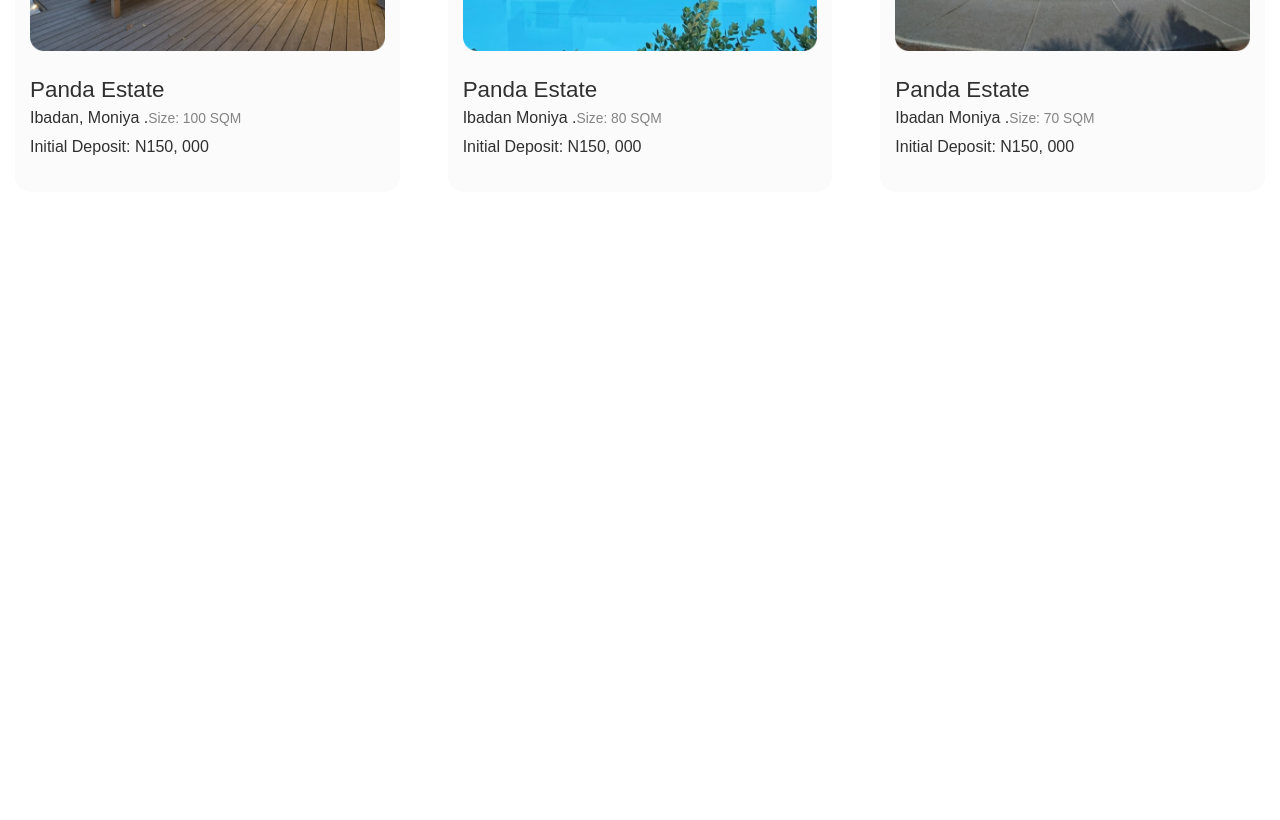
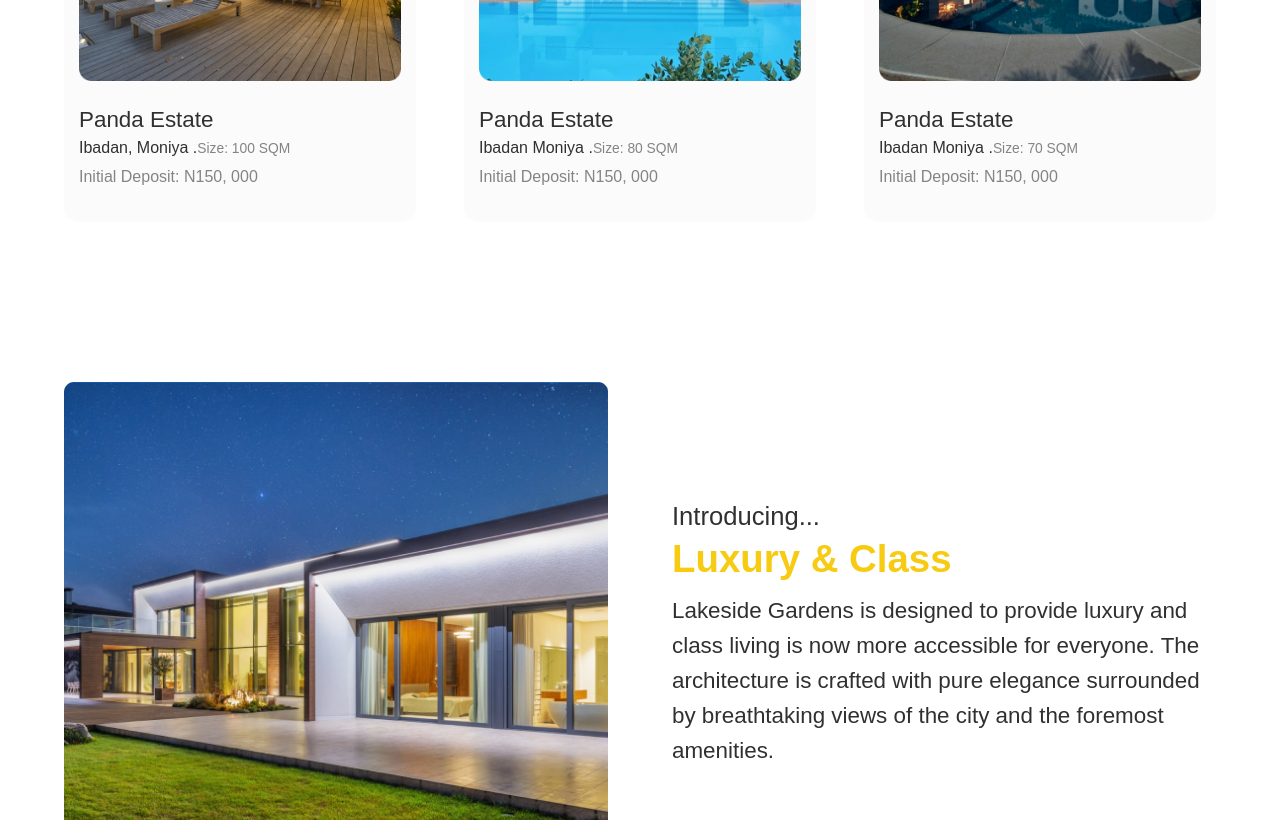
Before and after one commit to temiye18/luxury-homes, a React (Create React App) app: page / in a window 1280 px wide. Shown: the part 1980-2800 px from the top of the page. Before the commit the page ends 2172 px from the top, so only its background shows below. Built offline with nearby package versions, Linux system fonts and the light colour scheme; the HTML template or start-up script is replaced by a standard one.

Commit message:
luxury section

```diff
--- a/src/App.js
+++ b/src/App.js
@@ -1,6 +1,7 @@
 import React, { useState } from "react";
 import Navbar from "./components/Header/Navbar";
 import Hero from "./components/Hero/Hero";
+import Introduction from "./components/Intro/Introduction";
 import Properties from "./components/Properties/Properties";
 import Sidebar from "./components/Sidebar/Sidebar";
 function App() {
@@ -19,6 +20,7 @@ function App() {
       <Sidebar closeSideBar={closeSideBar} isBarOpen={isBarOpen} />
       <Hero />
       <Properties />
+      <Introduction />
     </>
   );
 }
--- a/src/components/Header/Navbar.module.css
+++ b/src/components/Header/Navbar.module.css
@@ -1,5 +1,7 @@
 .header {
   box-shadow: 0px 6px 60px rgba(0, 0, 0, 0.1);
+  position: relative;
+  z-index: 2;
 }
 
 .navbar {
@@ -46,6 +48,7 @@
 .navbar .menu {
   font-size: 2rem;
   color: var(--yellow-color);
+  margin-left: auto;
 }
 
 @media (min-width: 901px) {
@@ -53,3 +56,10 @@
     display: none;
   }
 }
+
+@media (max-width: 901px) {
+  .navbar {
+    padding-left: 0;
+    padding-right: 0;
+  }
+}
--- a/src/components/Hero/Hero.js
+++ b/src/components/Hero/Hero.js
@@ -6,7 +6,7 @@ import vectorLogo from "../../assets/Underline.png";
 
 const Hero = () => {
   return (
-    <section>
+    <section className={classes.hero__back}>
       <Container>
         <div className={classes.welcome__text}>
           <h2>It's not just Real Estate. It's an Investment in your Future.</h2>
--- a/src/components/Hero/Hero.module.css
+++ b/src/components/Hero/Hero.module.css
@@ -1,9 +1,12 @@
+.hero__back {
+  background-color: #fbfbfb;
+}
+
 .welcome__text {
   padding-top: 5rem;
   padding-bottom: 5rem;
   position: relative;
 }
-
 .welcome__text h2,
 .welcome__text p {
   display: flex;
--- /dev/null
+++ b/src/components/Intro/Intro.module.css
@@ -0,0 +1,44 @@
+.intro {
+  padding: 10rem 0;
+}
+
+.intro__container {
+  display: grid;
+  grid-template-columns: repeat(auto-fit, minmax(300px, auto));
+
+  justify-content: start;
+  place-items: center;
+  gap: 4rem;
+}
+
+.intro__item {
+  align-self: center;
+  justify-self: start;
+}
+
+p.intro__title {
+  font-size: 1.6rem;
+  font-weight: 400;
+}
+
+.intro__item h2 {
+  font-size: 2.4rem;
+  margin-top: -20px;
+  color: var(--yellow-color);
+  font-weight: 600;
+}
+
+p.intro__body {
+  font-size: 1.4rem;
+  font-weight: 400;
+  line-height: 35px;
+  margin-top: -20px;
+}
+
+.intro__button {
+  margin-top: 2rem;
+  border-radius: 5px;
+  font-size: 19px;
+  font-weight: 600;
+  padding: 16px 3rem;
+}
--- /dev/null
+++ b/src/components/Intro/Introduction.js
@@ -0,0 +1,35 @@
+import React from "react";
+import Container from "../UI/Container";
+import classes from "./Intro.module.css";
+import luxury_img from "../../assets/luxury_image.png";
+import Button from "../UI/Button";
+
+const Introduction = () => {
+  return (
+    <section className={classes.intro}>
+      <Container>
+        <div className={classes.my__div}>
+          <div className={classes.intro__container}>
+            <div className={classes.intro__image}>
+              <img src={luxury_img} alt="luxury_house" />
+            </div>
+            <div className={classes.intro__item}>
+              <p className={classes.intro__title}>Introducing...</p>
+              <h2>Luxury & Class</h2>
+              <p className={classes.intro__body}>
+                Lakeside Gardens is designed to provide luxury and class living
+                is now more accessible for everyone. The architecture is crafted
+                with pure elegance surrounded by breathtaking views of the city
+                and the foremost amenities.
+              </p>
+
+              <Button className={classes.intro__button}>Learn more</Button>
+            </div>
+          </div>
+        </div>
+      </Container>
+    </section>
+  );
+};
+
+export default Introduction;
--- a/src/components/Properties/Properties.module.css
+++ b/src/components/Properties/Properties.module.css
@@ -1,3 +1,7 @@
+.property__heading {
+  padding-top: 3.5rem;
+}
+
 .property__heading > h2 {
   max-width: 400px;
   margin-bottom: 0;
@@ -42,7 +46,7 @@
 .estate {
   display: grid;
   margin-top: 2rem;
-  grid-template-columns: repeat(auto-fit, minmax(300px, auto));
+  grid-template-columns: repeat(auto-fit, minmax(350px, auto));
   gap: 3rem;
   justify-content: center;
   animation-duration: 3s;
@@ -64,9 +68,16 @@
   color: #fff;
   padding: 8px 0;
   position: absolute;
-  bottom: 80%;
+  bottom: 78%;
   left: 60%;
 }
+@media (max-width: 450px) {
+  .estate__price {
+    bottom: 77%;
+    left: 58%;
+  }
+}
+
 .estate__item img {
   width: 100%;
 }
@@ -92,4 +103,5 @@
 
 .estate__deposit {
   margin-top: -5px;
+  color: #848484;
 }
--- a/src/components/UI/Container.js
+++ b/src/components/UI/Container.js
@@ -1,7 +1,7 @@
 import styled from "styled-components";
 
 const Container = styled.div`
-  width: 100%;
+  width: 90%;
   margin: 0 auto;
   max-width: 1250px;
 
```
